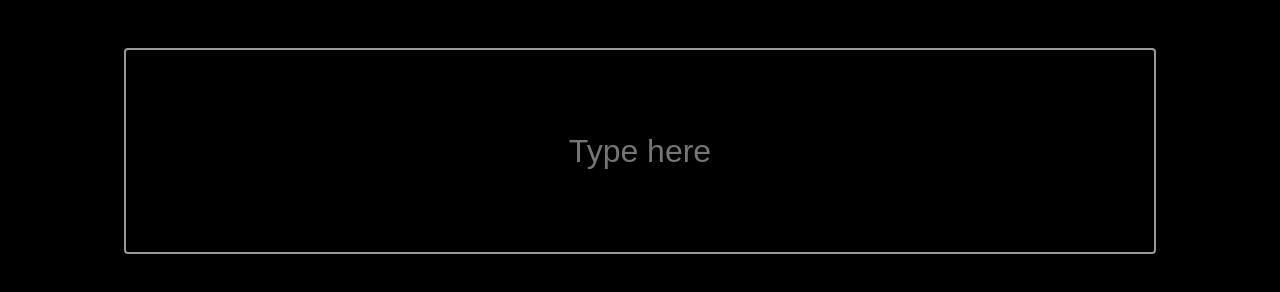
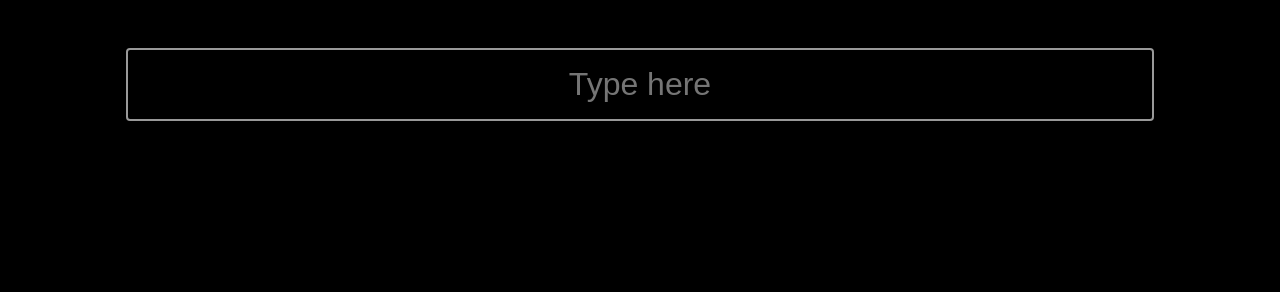
Before and after one commit to timsch3/ReverseTheWordsIType, a plain HTML site: page index.html in a window 1280 px wide. Drawn offline with Linux system fonts and the light colour scheme.

Commit message:
fixed output text align

```diff
--- a/assets/css/style.css
+++ b/assets/css/style.css
@@ -6,12 +6,13 @@ body {
     font-size: 2rem;
     background-color: #000;
     color: #fff;
+    text-align: center;
 }
 
 input {
     margin-top: 5vh;
+    padding: 2vh 0;
     min-width: 80vw;
-    min-height: 25vh;
     font-size: 2rem;
     text-align: center;
     background-color: #000;
```
